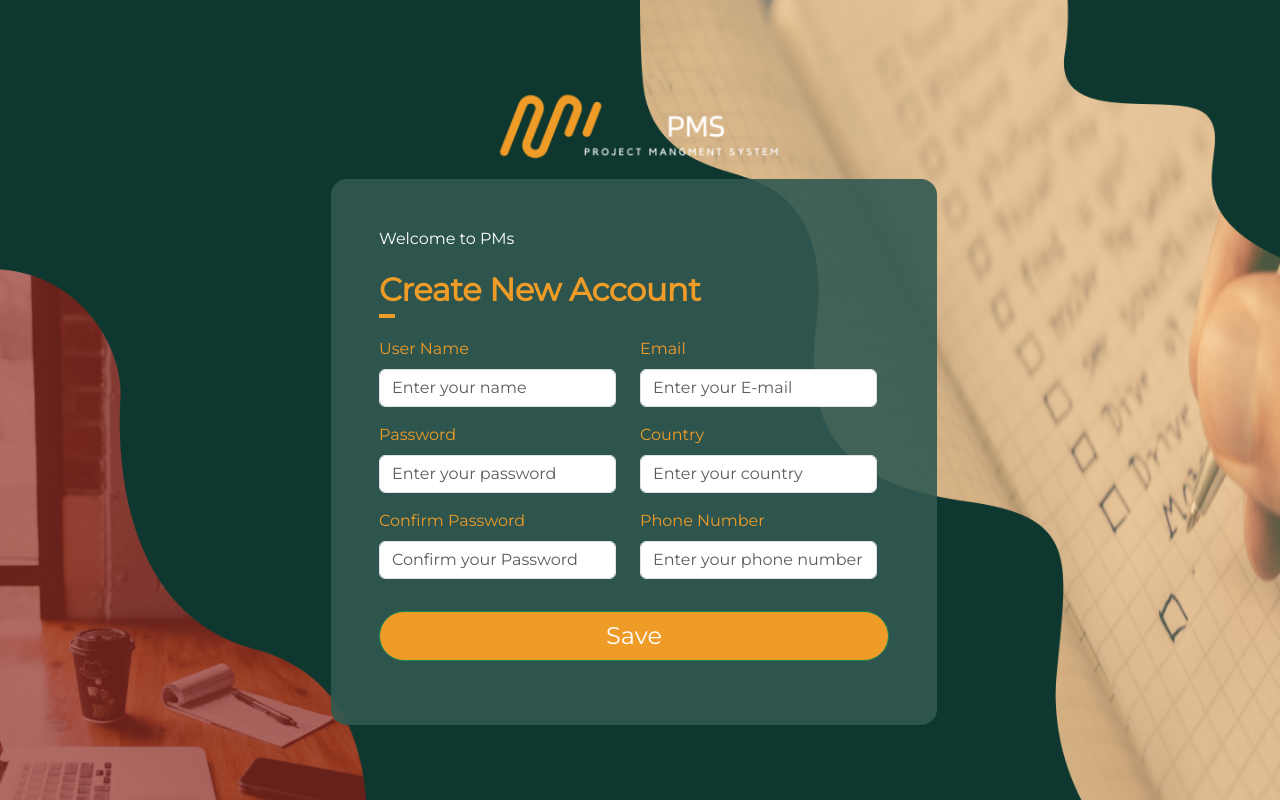
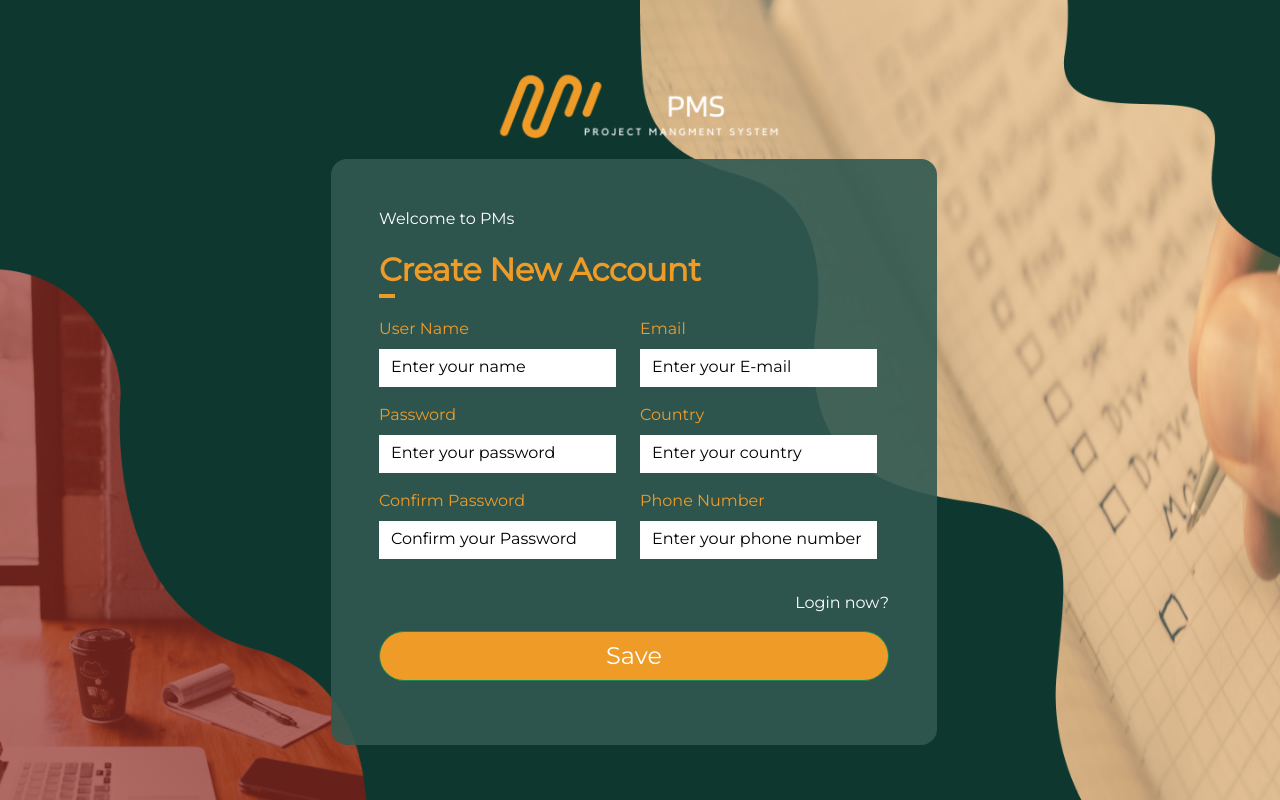
Before and after one commit to Rawan-Mohamed/project-management-system-1, a React (Vite) app: page /register in a window 1280 px wide. Built offline with nearby package versions, Linux system fonts and the light colour scheme.

Commit message:
update the change pass backround and login link in register

```diff
--- a/src/App.css
+++ b/src/App.css
@@ -17,6 +17,10 @@ body,
   background-image: url("./assets/images/bg3.png");
   background-size: cover;
   background-position: center center;
+}
+.overlay-bg{
+  background-image: linear-gradient(to right top, rgba(49, 89, 81, 0.9), rgba(187, 144, 88, 0.6));
+
 }
 .login-wrapper {
   background-color: rgba(49, 89, 81, 0.9);
--- a/src/Components/ChangePassword/ChangePassword.tsx
+++ b/src/Components/ChangePassword/ChangePassword.tsx
@@ -48,7 +48,7 @@ export default function ChangePassword() {
       });
   };
   return (
-    <div className="d-flex auth-container justify-content-center align-items-center flex-column">
+    <div className="d-flex overlay-bg justify-content-center align-items-center flex-column">
       <div className="text-center mb-2">
         <img src={logo} className="img-fluid" alt="logo" />
       </div>
--- a/src/Components/Register/Register.tsx
+++ b/src/Components/Register/Register.tsx
@@ -1,7 +1,7 @@
 import axios from "axios";
 import { useContext } from "react";
 import { SubmitHandler, useForm } from "react-hook-form";
-import { useNavigate } from "react-router-dom";
+import { Link, useNavigate } from "react-router-dom";
 import { AuthContext } from '../../Context/AuthContext';
 import { ToastContext } from './../../Context/ToastContext';
 import logo from './../../assets/images/pms.png';
@@ -27,7 +27,7 @@ const Register: React.FC = () => {
     phoneNumber: string,
   }
 
-  const appendToFormData = (data:FormValues) => {
+  const appendToFormData = (data: FormValues) => {
     const formData = new FormData();
     formData.append("userName", data["userName"]);
     formData.append("password", data["password"]);
@@ -38,7 +38,7 @@ const Register: React.FC = () => {
     return formData;
   };
 
-  const onSubmit: SubmitHandler<FormValues> = async(data:FormValues) => {
+  const onSubmit: SubmitHandler<FormValues> = async (data: FormValues) => {
     console.log(data)
     const addFormData = appendToFormData(data);
     await axios
@@ -79,11 +79,11 @@ const Register: React.FC = () => {
                     <input
                       {...register("userName", {
                         required: true,
-                      pattern:/^[a-zA-Z0-9]+([._]?[a-zA-Z0-9]+)*$/
+                        pattern: /^[a-zA-Z0-9]+([._]?[a-zA-Z0-9]+)*$/
 
                       })}
                       type="text"
-                    className="form-control"
+                      className="form-control  custom-input"
                       placeholder="Enter your name"
                     />
                     {errors.userName && errors.userName.type === "required" && (
@@ -102,7 +102,7 @@ const Register: React.FC = () => {
                           /^(?=.*[a-z])(?=.*[A-Z])(?=.*\d)(?=.*[@$!%*?&])[A-Za-z\d@$!%*?&]{8,}$/,
                       })}
                       type="password"
-                    className="form-control"
+                      className="form-control  custom-input"
                       placeholder="Enter your password"
                     />
                     {errors.password && errors.password.type === "required" && (
@@ -120,7 +120,7 @@ const Register: React.FC = () => {
                         required: true,
                       })}
                       type="password"
-                    className="form-control"
+                      className="form-control  custom-input"
                       placeholder="Confirm your Password "
                     />
                     {errors.confirmPassword && errors.confirmPassword.type === "required" && (
@@ -139,7 +139,7 @@ const Register: React.FC = () => {
                         pattern: /^[^@ ]+@[^@ ]+\.[^@ .]{2,}$/,
                       })}
                       type="email"
-                    className="form-control"
+                      className="form-control  custom-input"
                       placeholder="Enter your E-mail"
                     />
                     {errors.email && errors.email.type === "required" && (
@@ -157,7 +157,7 @@ const Register: React.FC = () => {
                         required: true,
                       })}
                       type="text"
-                    className="form-control"
+                      className="form-control  custom-input"
                       placeholder="Enter your country"
                     />
                     {errors.country && errors.country.type === "required" && (
@@ -172,7 +172,7 @@ const Register: React.FC = () => {
                         required: true,
                       })}
                       type="text"
-                    className="form-control"
+                      className="form-control  custom-input"
                       placeholder="Enter your phone number"
                     />
                     {errors.phoneNumber && errors.phoneNumber.type === "required" && (
@@ -184,7 +184,12 @@ const Register: React.FC = () => {
               </div>
 
 
+              <div className='form-group my-3 text-end'>
 
+                <Link to="/login" className='text-white text-decoration-none'>
+                  Login now?
+                </Link>
+              </div>
               <div className="form-group my-3">
                 <button type="submit" className="btn btn-success w-100">
                   Save
```
Lines whose indentation alone changed are shown as unchanged.
